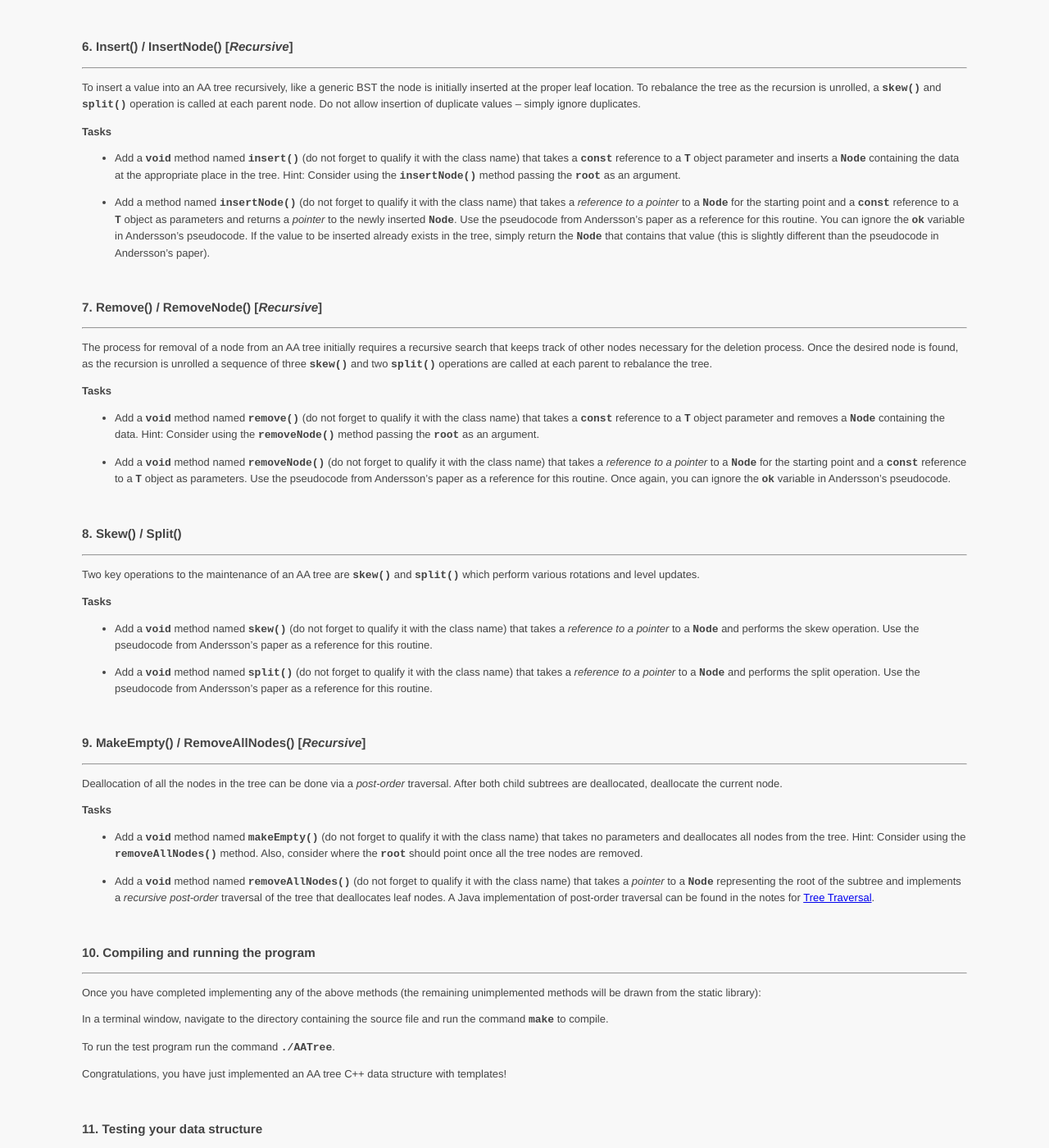
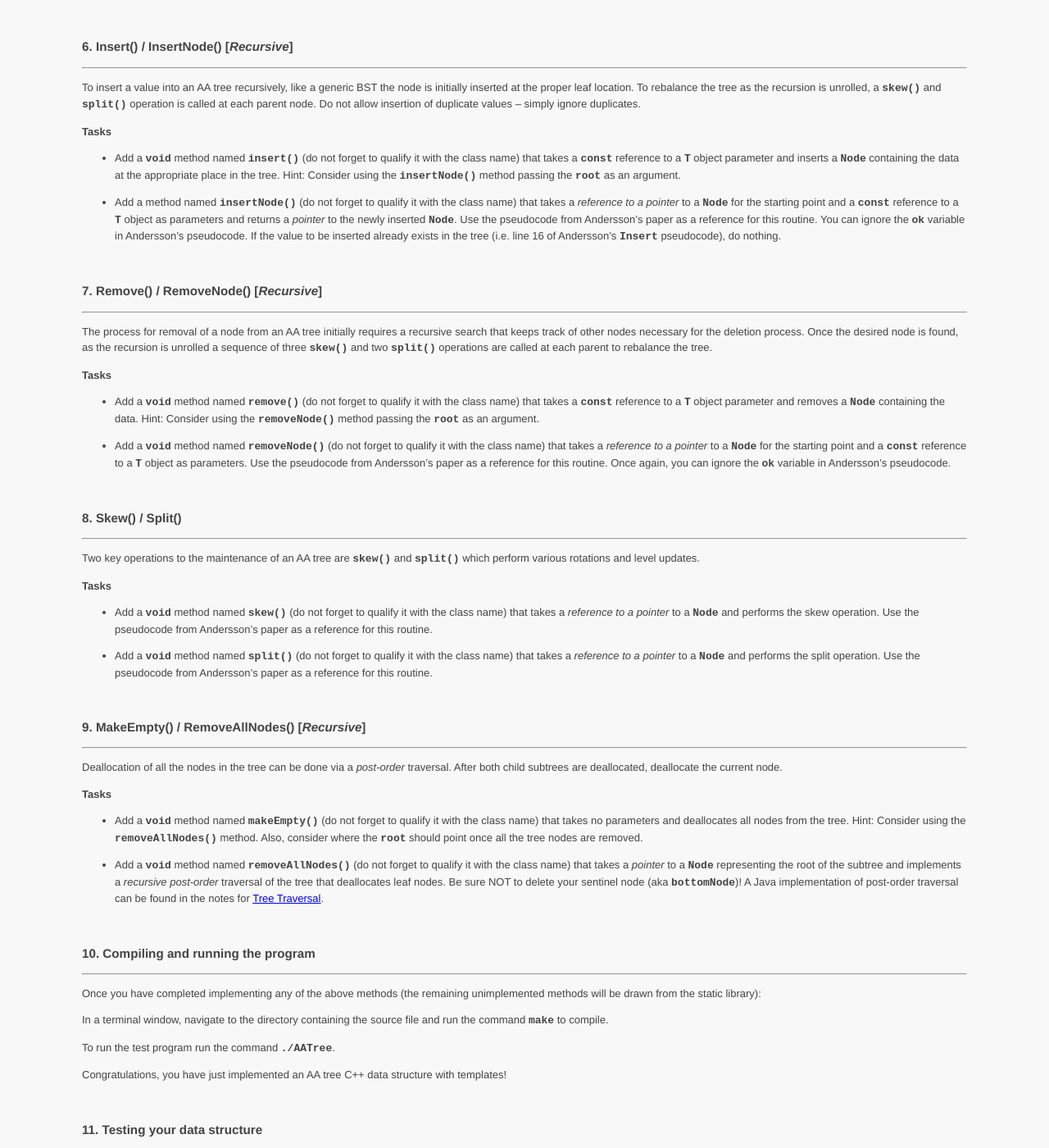
Before and after one commit to ycpcs/cs350-fall2016, a Jekyll site: the page built from assign/assign06.md, in a window 1280 px wide and 1400 px high, scrolled down 2865 px. Shown: the whole window at 82% size. Built offline with Jekyll 4.4.1, drawn with Linux system fonts in a browser that asks for light colours.

Commit message:
added AATree assignment

````diff
--- a/assign/assign06.md
+++ b/assign/assign06.md
@@ -228,8 +228,7 @@ called at each parent node.  Do not allow insertion of duplicate values -- simpl
   to a pointer* to a **```Node```** for the starting point and a **```const```** reference to a **```T```** object as
   parameters and returns a *pointer* to the newly inserted **```Node```**. Use the pseudocode from Andersson's paper as
   a reference for this routine.  You can ignore the **```ok```** variable in Andersson's pseudocode.  If the value to
-  be inserted already exists in the tree, simply return the **```Node```** that contains that value (this is slightly
-  different than the pseudocode in Andersson's paper).
+  be inserted already exists in the tree (i.e. line 16 of Andersson's **```Insert```** pseudocode), do nothing.
 
 
 
@@ -294,8 +293,8 @@ deallocated, deallocate the current node.
 
   - Add a **```void```** method named **```removeAllNodes()```** (do not forget to qualify it with the class name) that
   takes a *pointer* to a **```Node```** representing the root of the subtree and implements a *recursive post-order*
-  traversal of the tree that deallocates leaf nodes. A Java implementation of post-order traversal can be found in the
-  notes for [Tree Traversal](../lectures/Tree_Traversal_lecture.pdf).
+  traversal of the tree that deallocates leaf nodes. Be sure NOT to delete your sentinel node (aka **```bottomNode```**)!
+  A Java implementation of post-order traversal can be found in the notes for [Tree Traversal](../lectures/Tree_Traversal_lecture.pdf).
 
 
 
````
Also changed, not shown: other parts of assign/assign06.md (+1 -1 lines), schedule.md (+5 -5 lines), 1 other file.
